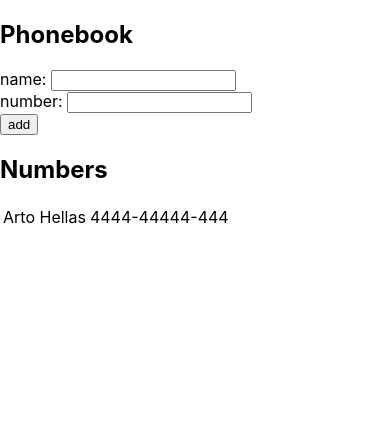
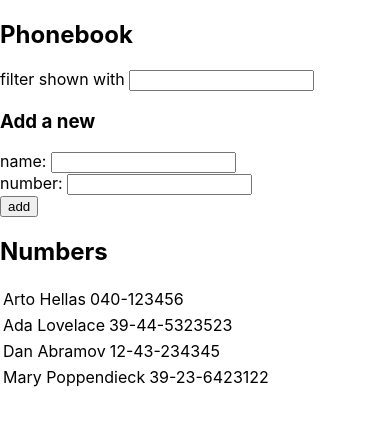
Before and after one commit to decorouz/Full-Stack-Open-2020, a React (Create React App) app in the folder part2/phonebook/: page / in a window 390 px wide. Shown: the top 424 px of the page. Built offline with nearby package versions, Linux system fonts and the light colour scheme; the HTML template or start-up script is replaced by a standard one.

Commit message:
2.9* Phonebook

```diff
--- a/part2/phonebook/src/App.js
+++ b/part2/phonebook/src/App.js
@@ -17,10 +17,14 @@
 
 const App = () => {
   const [persons, setPersons] = useState([
-    { name: 'Arto Hellas', number: '4444-44444-444' }
+    { name: 'Arto Hellas', number: '040-123456' },
+    { name: 'Ada Lovelace', number: '39-44-5323523' },
+    { name: 'Dan Abramov', number: '12-43-234345' },
+    { name: 'Mary Poppendieck', number: '39-23-6423122' }
   ]);
   const [newName, setNewName] = useState('');
   const [newNumber, setNewNumber] = useState('');
+  const [searchFilter, setsearchFilter] = useState('');
 
   const addPerson = event => {
     event.preventDefault();
@@ -37,6 +41,7 @@
     } else {
       setPersons(persons.concat(newPerson));
       setNewName('');
+      setNewNumber('');
     }
   };
 
@@ -48,9 +53,22 @@
     setNewNumber(event.target.value);
   };
 
+  const handleSearchFilter = event => {
+    setsearchFilter(event.target.value);
+  };
+
+  const contactToShow = !searchFilter
+    ? persons
+    : persons.filter(p =>
+        p.name.toLowerCase().includes(searchFilter.toLowerCase())
+      );
+
   return (
     <div>
       <h2>Phonebook</h2>
+      filter shown with{' '}
+      <input value={searchFilter} onChange={handleSearchFilter} />
+      <h3>Add a new</h3>
       <form onSubmit={addPerson}>
         <div>
           name: <input value={newName} onChange={handleInputChange} />
@@ -63,7 +81,7 @@
         </div>
       </form>
       <h2>Numbers</h2>
-      {persons.map(person => (
+      {contactToShow.map(person => (
         <Person key={person.name} person={person} />
       ))}
     </div>
```
